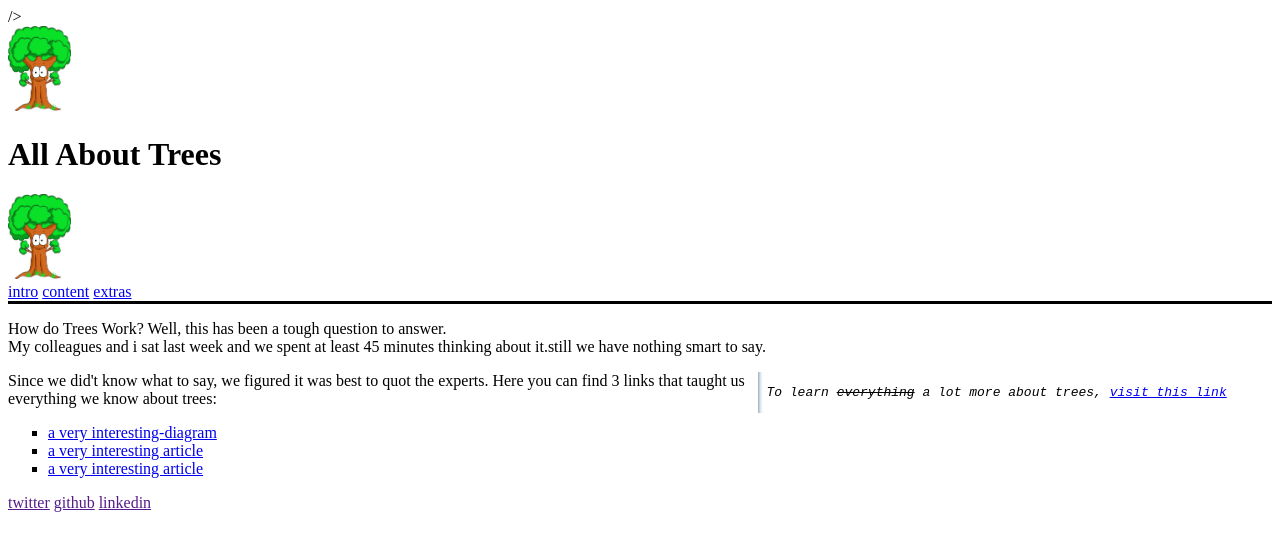
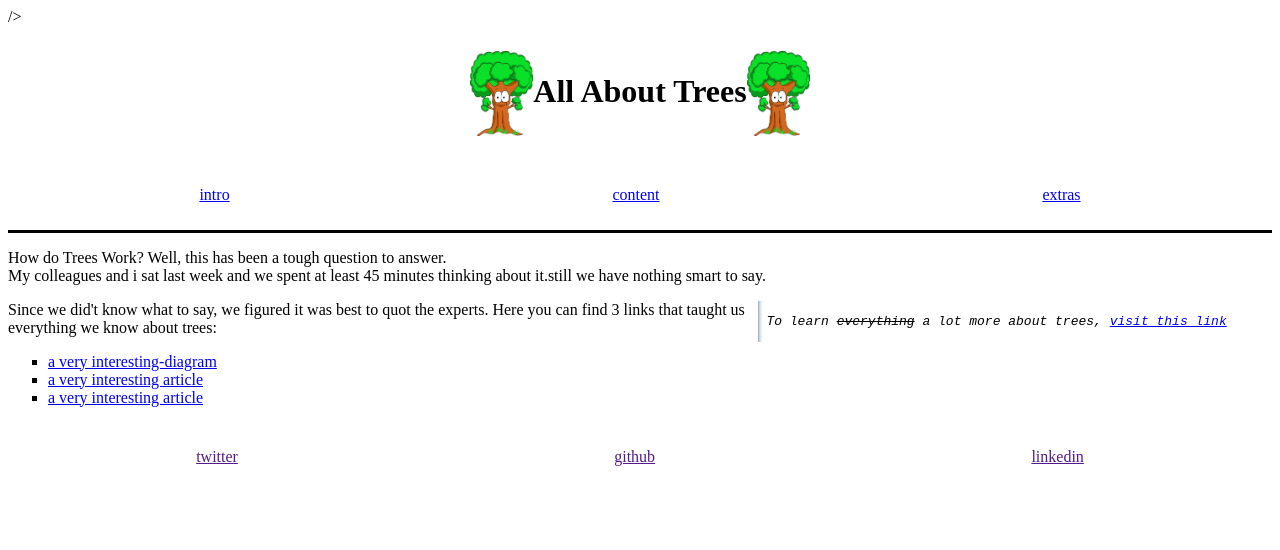
Before and after one commit to iTalantaAcademy-kakuma-1/Group1-template-html-css, a website: page index.html in a window 1280 px wide. Drawn offline with Linux system fonts and the light colour scheme; files that its build step writes are made by us from their sources.

Commit message:
Overall update

```diff
--- a/index.html
+++ b/index.html
@@ -9,16 +9,16 @@
     <meta name="viewport" content="width=device-width, initial-scale=1" />
     <meta http-equiv="X-UA-Compatible" content="IE=edge"> />
 
-    <link rel="stylesheet" href="./styles/styles.css" />
+    <link rel="stylesheet" href="./styles.css" />
   </head>
   <body>
-    <header class="centered_item">
+    <header class="centered_items">
       <img class="bouncy-img" src="./happy-tree.jpg" alt="a smiling tree" />
       <h1> All About Trees</h1>
       <img class="bouncy-img" src="./happy-tree.jpg" alt="a smiling tree" />
      </header>
      <nav class="bottom-divider">
-       <div class="spaced-item">
+       <div class="spaced-items">
          <a href="#summary-info">intro</a>
          <a href="#main-info">content</a>
          <a href="#extra-info">extras</a>
@@ -69,7 +69,7 @@
        </ul>
      </article>
 
-     <footer class="top-driver spaced-item">
+     <footer class="top-driver spaced-items">
        <a href="">twitter</a> <a href="">github</a> <a href="">linkedin</a>
      </footer>
   </body>
--- a/styles.css
+++ b/styles.css
@@ -27,14 +27,14 @@
   padding-top: 2%;
   padding-bottom: 2%;
 }
-.centered-items {
+.centered_items {
   display: flex;
   flex-direction: row;
   justify-content: center;
   padding-top: 2%;
   padding-bottom: 2%;
 }
-.top-divider{
+.top-divider {
   border-style: solid none none none;
 }
 /* https://www.developerdrive.com/8-simple-css-hover-effects/ */
@@ -44,7 +44,7 @@
   60%,
   100% {
     -webkit-transform: translateY(0);
-    transform: translateY(-20px);
+    transform: translateY(0);
   }
   40% {
     -webkit-transform:translateY(-20px);
@@ -60,6 +60,6 @@
   height:5%;
 }
 .bouncy-img:hover{
-  animation: bouncy 1s;
+  animation: bounce 1s;
 }
 /* the end */
```
